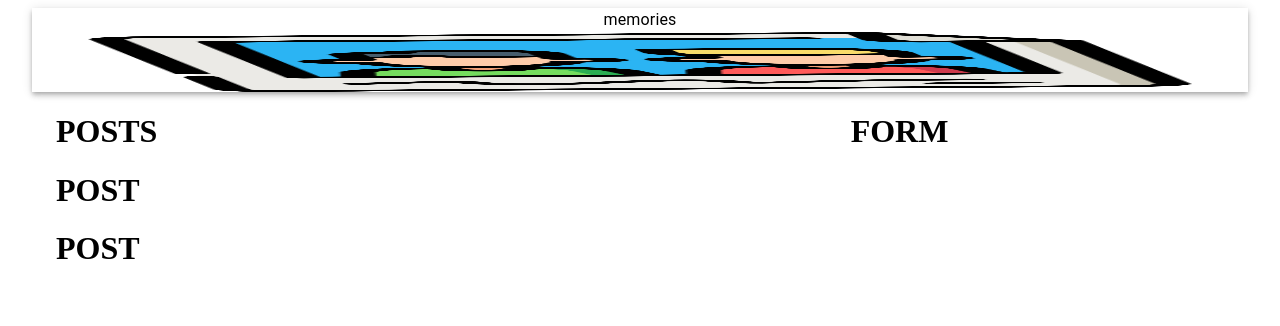
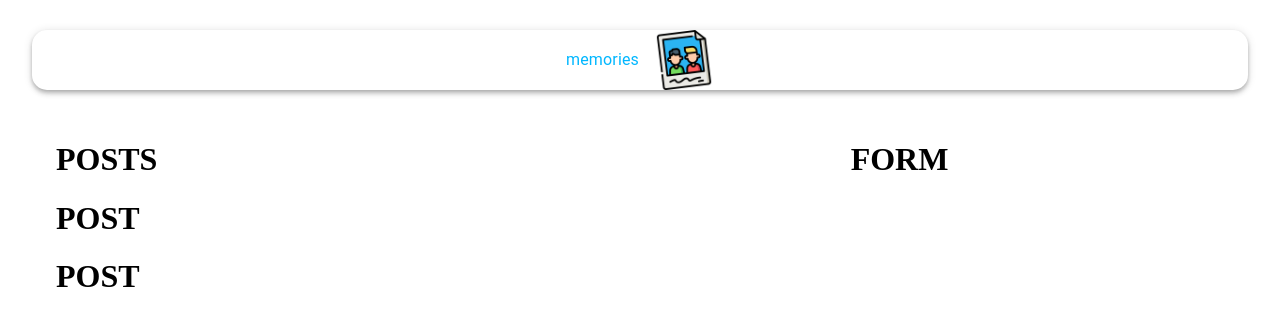
Before and after one commit to yashwable/memories, a React (Create React App) app in the folder client/: page / in a window 1280 px wide. Shown: the top 326 px of the page. Built offline with nearby package versions, Linux system fonts and the light colour scheme.

Commit message:
eighth day 2 fixed wrong words

```diff
--- a/client/src/App.js
+++ b/client/src/App.js
@@ -3,14 +3,15 @@
 import memories from './images/memories.png';
 import Form from './components/Form/Form.js';
 import Posts from './components/Posts/Posts.js';
-
+import useStyle from './style.js'
 
 const App = () => {
+    const classes = useStyle();
     return(
         <Container maxidth = "lg">
-            <AppBar position ="static" color="inherit">
-                <Typography varient = "h2" align='center'>memories</Typography>
-                <img src={memories} alt='memories' height = "60" />
+            <AppBar className={classes.appBar} position ="static" color="inherit">
+                <Typography className={classes.heading} varient = "h2" align='center'>memories</Typography>
+                <img className={classes.image} src={memories} alt='memories' height = "60" />
             </AppBar>
             <Grow in>
                 <Container>
```
